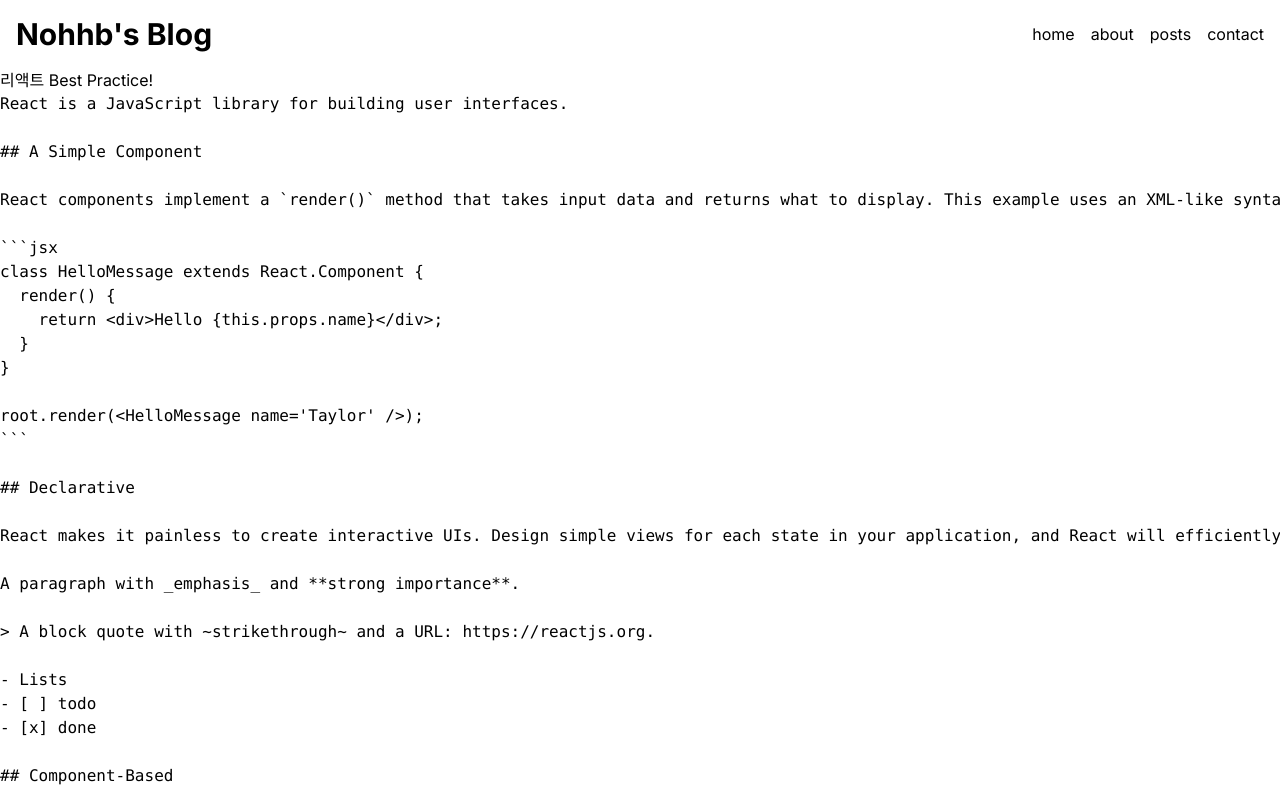
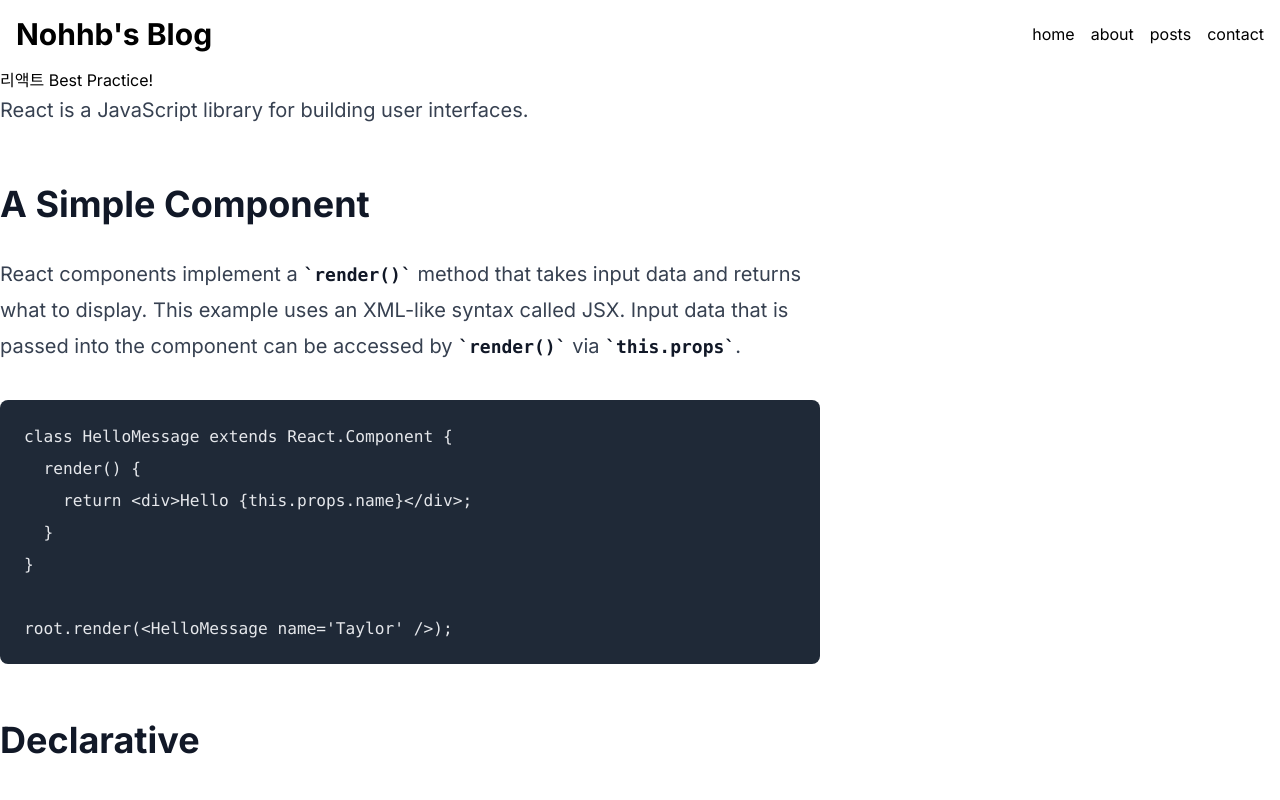
Before and after one commit to NOHHYUNGBIN/next-blog, a Next.js app: page /posts/best-react-practices in a window 1280 px wide. Built offline with nearby package versions, Linux system fonts and the light colour scheme.

Commit message:
리액트 마크다운뷰어 작업중

```diff
--- a/package.json
+++ b/package.json
@@ -17,10 +17,13 @@
     "next": "13.2.4",
     "react": "18.3.1",
     "react-dom": "18.3.1",
+    "react-markdown": "^9.0.1",
     "react-multi-carousel": "^2.8.5",
+    "remark-gfm": "^4.0.0",
     "typescript": "5.6.3"
   },
   "devDependencies": {
+    "@tailwindcss/typography": "^0.5.15",
     "autoprefixer": "^10.4.20",
     "postcss": "^8.4.47",
     "tailwindcss": "^3.4.13"
--- /dev/null
+++ b/src/app/components/MarkdownViewer.tsx
@@ -0,0 +1,11 @@
+import React from "react";
+import Markdown from "react-markdown";
+import remarkGfm from "remark-gfm";
+
+export default function MarkdownViewer({ content }: { content: string }) {
+  return (
+    <Markdown className="prose lg:prose-xl" remarkPlugins={[remarkGfm]}>
+      {content}
+    </Markdown>
+  );
+}
--- a/src/app/posts/[slug]/page.tsx
+++ b/src/app/posts/[slug]/page.tsx
@@ -1,4 +1,5 @@
 import { getPostData } from "@/app/api/service";
+import MarkdownViewer from "@/app/components/MarkdownViewer";
 import React from "react";
 type Props = {
   params: {
@@ -10,7 +11,7 @@
   return (
     <>
       <h1>{post.title}</h1>
-      <pre>{post.content}</pre>
+      <MarkdownViewer content={post.content} />
     </>
   );
 }
--- a/tailwind.config.js
+++ b/tailwind.config.js
@@ -4,5 +4,5 @@
   theme: {
     extend: {},
   },
-  plugins: [],
+  plugins: [require("@tailwindcss/typography")],
 };
```
Also changed, not shown: 1 other file (tests, documents, lock files or other folders).
